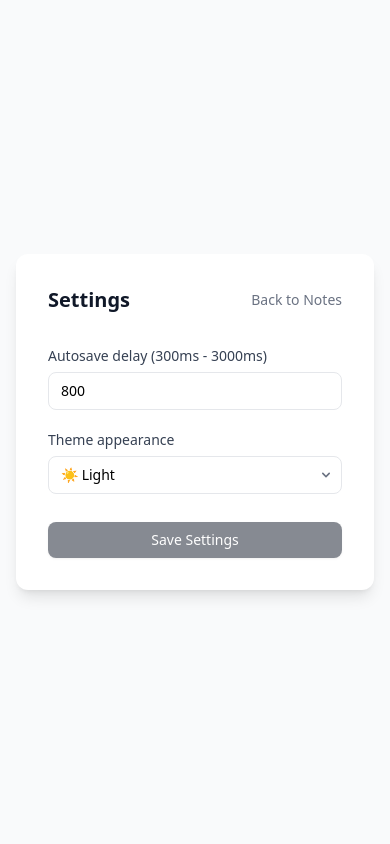
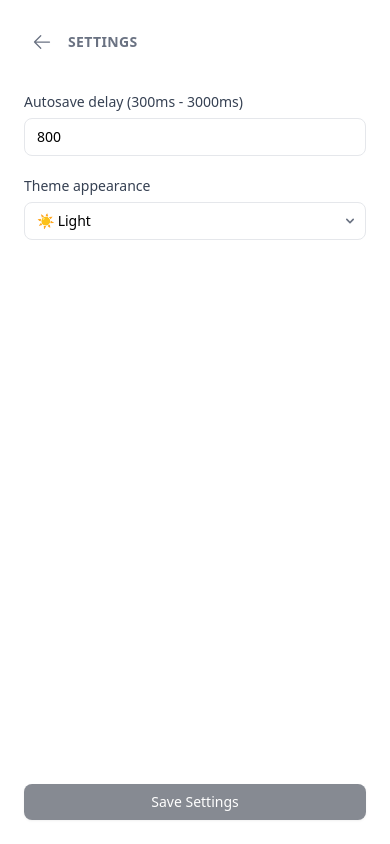
Before and after one commit to epictetus-from-hierapolis/zen-journal, an Angular app: page /settings in a window 390 px wide. Built offline with nearby package versions, Linux system fonts and the light colour scheme; sample sign-in values are in the browser's storage.

Commit message:
feat(settings): mobile responsive optimizations for settings page

```diff
--- a/src/app/features/notes/note-search.component.html
+++ b/src/app/features/notes/note-search.component.html
@@ -31,7 +31,8 @@
         flex flex-col dark:bg-gray-900 dark:shadow-none" (click)="$event.stopPropagation()">
 
         <div class="flex items-center gap-2 border-b border-gray-200 dark:border-gray-800 w-full mb-2">
-            <!-- Butonul Înapoi / Close (vizibil doar pe mobil) -->
+
+            <!-- Back button -->
             <button (click)="onClose()"
                 class="md:hidden p-2 text-gray-500 rounded-lg hover:bg-gray-100 dark:text-gray-400 dark:hover:bg-gray-800 cursor-pointer">
                 <svg fill="none" viewBox="0 0 24 24" stroke-width="1.5" stroke="currentColor" class="size-5">
--- a/src/app/features/settings/settings.component.html
+++ b/src/app/features/settings/settings.component.html
@@ -1,15 +1,26 @@
-<div class="flex justify-center items-center min-h-screen w-full bg-gray-50 dark:bg-gray-950 p-4">
-    <div class="bg-white dark:bg-gray-900 p-8 rounded-xl shadow-lg w-full max-w-md flex flex-col gap-6">
+<div class="flex justify-center md:items-center min-h-screen
+w-full bg-gray-50 dark:bg-gray-950 md:p-4">
+    <div class="bg-white dark:bg-gray-900 min-h-screen p-6 md:min-h-0
+    md:p-8 md:rounded-xl md:shadow-lg w-full md:max-w-md flex flex-col gap-6">
 
         <div class="flex items-center justify-between mb-2">
-            <h1 class="text-xl font-semibold text-gray-900 dark:text-white">Settings</h1>
+            <div class="flex items-center gap-2">
+                <!-- Back button -->
+                <button routerLink="/"
+                    class="md:hidden p-2 text-gray-500 rounded-lg hover:bg-gray-100 dark:text-gray-400 dark:hover:bg-gray-800 cursor-pointer">
+                    <svg fill="none" viewBox="0 0 24 24" stroke-width="1.5" stroke="currentColor" class="size-5">
+                        <path stroke-linecap="round" stroke-linejoin="round" d="M10.5 19.5 3 12m0 0 7.5-7.5M3 12h18" />
+                    </svg>
+                </button>
+                <h1 class="text-sm font-semibold tracking-wide uppercase text-gray-500">Settings</h1>
+            </div>
             <a routerLink="/"
-                class="text-sm text-gray-500 hover:text-gray-700 dark:text-gray-400 dark:hover:text-gray-200 transition-colors">
+                class="hidden md:inline text-sm text-gray-500 hover:text-gray-700 dark:text-gray-400 dark:hover:text-gray-200 transition-colors">
                 Back to Notes
             </a>
         </div>
 
-        <form [formGroup]="settingsForm" (ngSubmit)="onSubmit()" class="flex flex-col gap-5">
+        <form [formGroup]="settingsForm" (ngSubmit)="onSubmit()" class="flex-1 flex flex-col gap-5">
 
             <div class="flex flex-col gap-1.5">
                 <label class="text-sm font-medium text-gray-700 dark:text-gray-300">
@@ -52,9 +63,11 @@
                 </div>
             </div>
 
-            <div class="pt-2">
-                <button type="submit" [disabled]="settingsForm.pristine"
-                    class="w-full px-4 py-2 bg-gray-900 dark:bg-white dark:text-gray-900 text-white text-sm font-medium rounded-lg hover:bg-gray-700 dark:hover:bg-gray-200 transition-colors disabled:opacity-50 disabled:cursor-not-allowed shadow-sm">
+            <div class="md:pt-2 mt-auto">
+                <button type=" submit" [disabled]="settingsForm.pristine" class="w-full px-4 py-2 bg-gray-900 dark:bg-white
+                    dark:text-gray-900 text-white text-sm font-medium rounded-lg
+                    hover:bg-gray-700 dark:hover:bg-gray-200 transition-colors
+                    disabled:opacity-50 disabled:cursor-not-allowed shadow-sm">
                     Save Settings
                 </button>
             </div>
```
